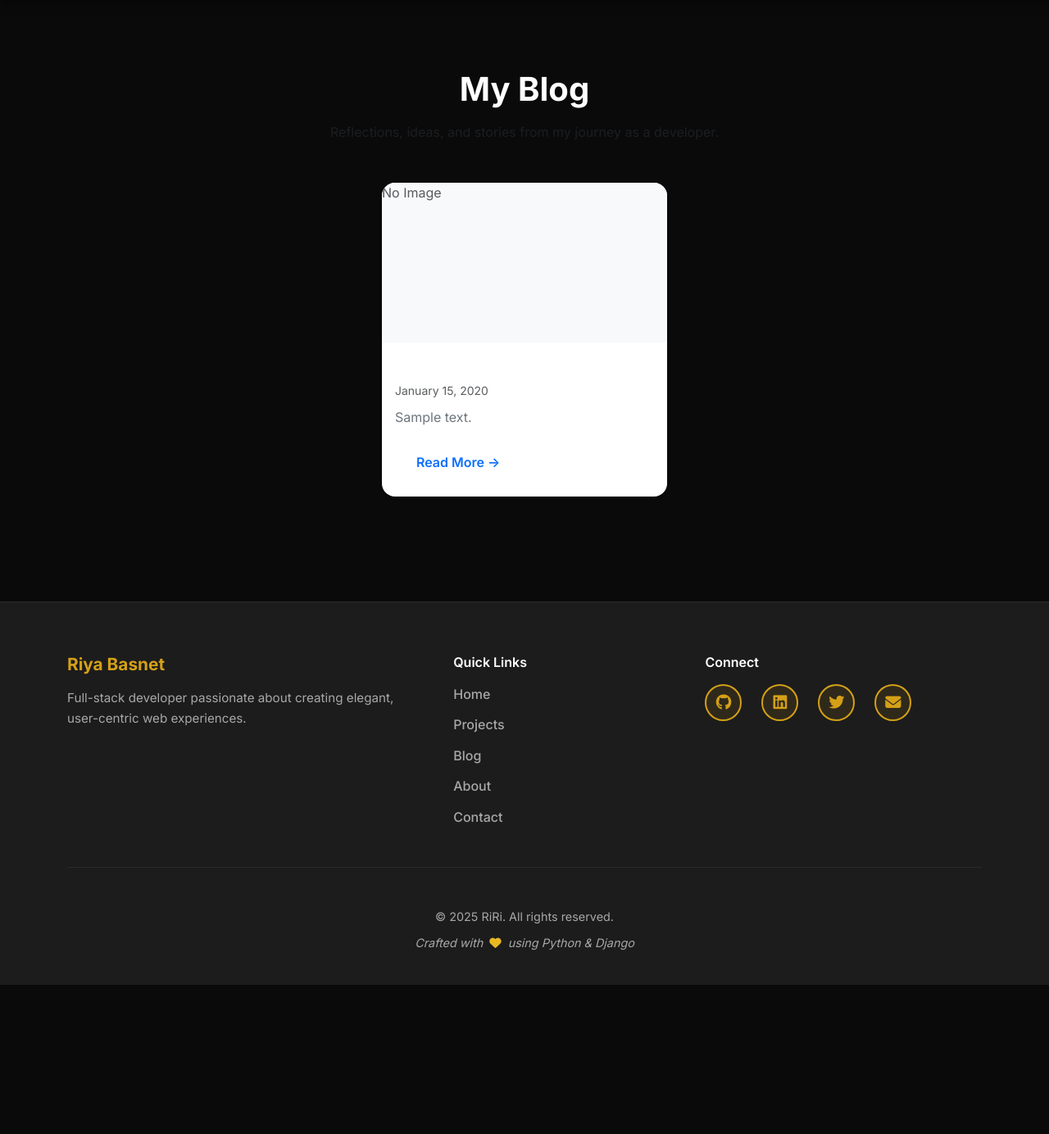
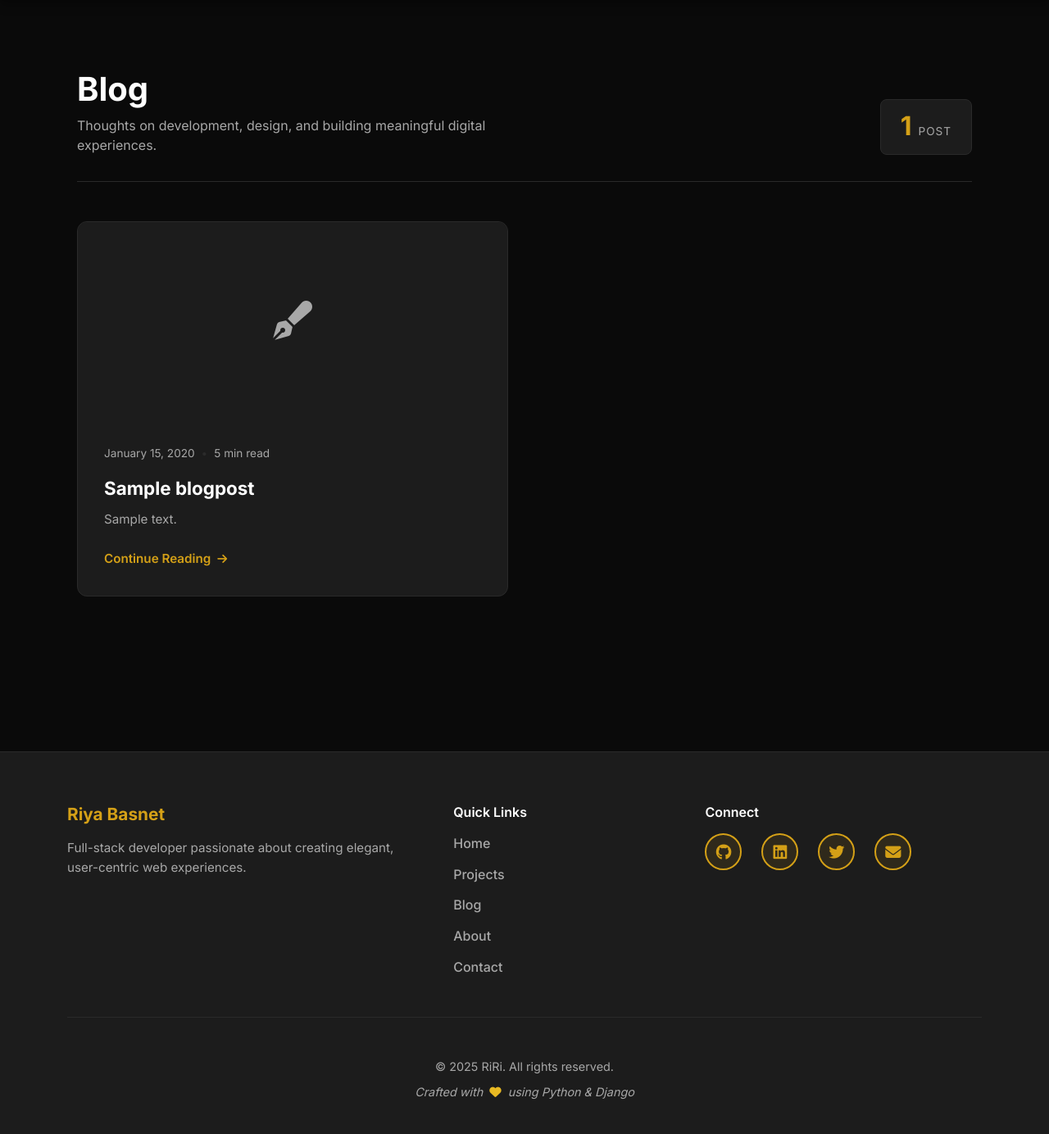
Before and after one commit to riya9818/Personal-Portfolio, a Django app: page /blog/ in a window 1280 px wide. Shown: the part 81-1465 px from the top of the page at 82% size. Before the commit the page ends 1283 px from the top, so only its background shows below. Run offline with Django 4.2, Linux system fonts and the light colour scheme; tables that the repository leaves empty hold one stand-in row (values such as "Sample post").

Commit message:
blog_list page updated

```diff
--- a/core/templates/core/blog_list.html
+++ b/core/templates/core/blog_list.html
@@ -1,58 +1,379 @@
 {% extends 'core/base.html' %}
 {% load static %}
 
-{% block title %}Blog - Riya Basnet{% endblock %}
+{% block title %}Blog | Wiwii - Thoughts & Insights{% endblock %}
 
 {% block content %}
-<section class="container py-5">
-  <div class="text-center mb-5">
-    <h1 class="fw-bold display-6">My Blog</h1>
-    <p class="text-muted">Reflections, ideas, and stories from my journey as a developer.</p>
-  </div>
 
-  <div class="row justify-content-center g-4">
-    {% for post in posts %}
-      <div class="col-md-6 col-lg-4 d-flex">
-        <div class="card shadow-sm border-0 rounded-4 w-100 h-100 blog-card overflow-hidden">
-          {% if post.cover_image %}
-            <div class="ratio ratio-16x9">
-              <img src="{{ post.cover_image.url }}" class="card-img-top object-fit-cover" alt="{{ post.title }}">
-            </div>
-          {% else %}
-            <div class="ratio ratio-16x9 bg-light d-flex align-items-center justify-content-center text-muted">
-              <span>No Image</span>
-            </div>
-          {% endif %}
-          <div class="card-body d-flex flex-column">
-            <h5 class="fw-semibold mb-2">{{ post.title }}</h5>
-            <p class="text-muted small mb-2">{{ post.created_at|date:"F j, Y" }}</p>
-            <p class="card-text text-secondary flex-grow-1">{{ post.content|truncatewords:25 }}</p>
-            <a href="{% url 'blog_detail' post.slug %}" class="btn btn-sm btn-outline-primary mt-auto align-self-start">
-              Read More →
-            </a>
-          </div>
+<!-- Blog List Section -->
+<section class="blog-list-section">
+  <div class="container">
+
+    <!-- Page Header -->
+    <div class="blog-header">
+      <div class="header-left">
+        <h1>Blog</h1>
+        <p class="header-subtitle">Thoughts on development, design, and building meaningful digital experiences.</p>
+      </div>
+      <div class="header-right">
+        <div class="post-count">
+          <span class="count-number">{{ posts|length }}</span>
+          <span class="count-label">Post{% if posts|length != 1 %}s{% endif %}</span>
         </div>
       </div>
-    {% empty %}
-      <p class="text-center text-muted">No blog posts yet. Check back soon!</p>
-    {% endfor %}
+    </div>
+
+    <!-- Blog Posts Grid -->
+    <div class="blog-grid">
+      {% for post in posts %}
+      <article class="blog-card">
+        <a href="{% url 'blog_detail' post.slug %}" class="blog-card-link">
+          <div class="blog-image-wrapper">
+            {% if post.cover_image %}
+            <img src="{{ post.cover_image.url }}" alt="{{ post.title }}" class="blog-image">
+            {% else %}
+            <div class="blog-image-placeholder">
+              <i class="fas fa-pen-fancy"></i>
+            </div>
+            {% endif %}
+            <div class="blog-overlay">
+              <span class="read-more-btn">Read Article</span>
+            </div>
+          </div>
+
+          <div class="blog-content">
+            <div class="blog-meta">
+              <time class="blog-date" datetime="{{ post.created_at|date:'Y-m-d' }}">
+                {{ post.created_at|date:"F j, Y" }}
+              </time>
+              <span class="blog-divider">•</span>
+              <span class="blog-read-time">5 min read</span>
+            </div>
+
+            <h2 class="blog-title">{{ post.title }}</h2>
+            <p class="blog-excerpt">{{ post.content|striptags|truncatewords:30 }}</p>
+
+            <span class="blog-read-link">
+              Continue Reading <i class="fas fa-arrow-right"></i>
+            </span>
+          </div>
+        </a>
+      </article>
+      {% empty %}
+      <div class="empty-state-blog">
+        <i class="fas fa-edit"></i>
+        <h3>No Posts Yet</h3>
+        <p>Stay tuned for insights, tutorials, and thoughts on development.</p>
+      </div>
+      {% endfor %}
+    </div>
+
   </div>
 </section>
 
 <style>
+/* ============================================
+   BLOG LIST PAGE STYLES
+   ============================================ */
+
+/* Blog List Section */
+.blog-list-section {
+  background-color: var(--dominant-bg);
+  padding: 3rem 0 5rem;
+  min-height: 100vh;
+}
+
+/* Page Header */
+.blog-header {
+  display: flex;
+  justify-content: space-between;
+  align-items: flex-end;
+  margin-bottom: 3rem;
+  padding-bottom: 2rem;
+  border-bottom: 1px solid var(--border-color);
+  gap: 2rem;
+}
+
+.header-left h1 {
+  font-size: 2.5rem;
+  font-weight: 700;
+  color: var(--primary-text);
+  margin-bottom: 0.5rem;
+}
+
+.header-subtitle {
+  font-size: 1rem;
+  color: var(--secondary-text);
+  line-height: 1.5;
+  max-width: 500px;
+  margin: 0;
+}
+
+.header-right {
+  flex-shrink: 0;
+}
+
+.post-count {
+  display: flex;
+  align-items: baseline;
+  gap: 0.5rem;
+  background-color: var(--secondary-bg);
+  padding: 1rem 1.5rem;
+  border-radius: 8px;
+  border: 1px solid var(--border-color);
+}
+
+.count-number {
+  font-size: 2rem;
+  font-weight: 700;
+  color: var(--accent-gold);
+  line-height: 1;
+}
+
+.count-label {
+  font-size: 0.85rem;
+  color: var(--secondary-text);
+  text-transform: uppercase;
+  letter-spacing: 1px;
+}
+
+/* Blog Grid */
+.blog-grid {
+  display: grid;
+  grid-template-columns: repeat(auto-fill, minmax(350px, 1fr));
+  gap: 2.5rem;
+}
+
+/* Blog Card */
 .blog-card {
-  transition: all 0.25s ease-in-out;
-  cursor: pointer;
+  background-color: var(--secondary-bg);
+  border-radius: 12px;
+  overflow: hidden;
+  border: 1px solid var(--border-color);
+  transition: all 0.4s cubic-bezier(0.4, 0, 0.2, 1);
+  height: 100%;
+  display: flex;
+  flex-direction: column;
 }
+
 .blog-card:hover {
-  transform: translateY(-6px);
-  box-shadow: 0 10px 25px rgba(0,0,0,0.08);
+  transform: translateY(-12px);
+  border-color: var(--accent-gold);
+  box-shadow: 0 20px 40px rgba(212, 160, 23, 0.15);
 }
-.blog-card img {
-  transition: transform 0.4s ease;
+
+.blog-card-link {
+  text-decoration: none;
+  color: inherit;
+  display: flex;
+  flex-direction: column;
+  height: 100%;
 }
-.blog-card:hover img {
+
+/* Blog Image */
+.blog-image-wrapper {
+  position: relative;
+  height: 240px;
+  overflow: hidden;
+  background: linear-gradient(135deg, rgba(10, 10, 10, 0.9), rgba(28, 28, 28, 0.9));
+}
+
+.blog-image {
+  width: 100%;
+  height: 100%;
+  object-fit: cover;
+  filter: grayscale(100%);
+  transition: all 0.4s ease;
+}
+
+.blog-card:hover .blog-image {
+  filter: grayscale(0%);
   transform: scale(1.05);
 }
+
+.blog-image-placeholder {
+  width: 100%;
+  height: 100%;
+  display: flex;
+  align-items: center;
+  justify-content: center;
+  background-color: var(--secondary-bg);
+  color: var(--secondary-text);
+  font-size: 3rem;
+}
+
+/* Blog Overlay */
+.blog-overlay {
+  position: absolute;
+  top: 0;
+  left: 0;
+  width: 100%;
+  height: 100%;
+  background: rgba(0, 0, 0, 0.7);
+  display: flex;
+  align-items: center;
+  justify-content: center;
+  opacity: 0;
+  transition: opacity 0.3s ease;
+}
+
+.blog-card:hover .blog-overlay {
+  opacity: 1;
+}
+
+.read-more-btn {
+  background-color: var(--accent-gold);
+  color: var(--dominant-bg);
+  padding: 0.75rem 1.5rem;
+  border-radius: 6px;
+  font-weight: 600;
+  font-size: 0.95rem;
+}
+
+/* Blog Content */
+.blog-content {
+  padding: 2rem;
+  flex-grow: 1;
+  display: flex;
+  flex-direction: column;
+}
+
+.blog-meta {
+  display: flex;
+  align-items: center;
+  gap: 0.5rem;
+  margin-bottom: 1rem;
+  font-size: 0.85rem;
+  color: var(--secondary-text);
+}
+
+.blog-date {
+  color: var(--secondary-text);
+}
+
+.blog-divider {
+  color: var(--border-color);
+}
+
+.blog-read-time {
+  color: var(--secondary-text);
+}
+
+.blog-title {
+  font-size: 1.4rem;
+  font-weight: 700;
+  color: var(--primary-text);
+  margin-bottom: 0.75rem;
+  line-height: 1.3;
+  transition: color 0.3s ease;
+}
+
+.blog-card:hover .blog-title {
+  color: var(--accent-gold);
+}
+
+.blog-excerpt {
+  color: var(--secondary-text);
+  font-size: 0.95rem;
+  line-height: 1.6;
+  margin-bottom: 1.5rem;
+  flex-grow: 1;
+}
+
+.blog-read-link {
+  color: var(--accent-gold);
+  font-weight: 600;
+  font-size: 0.95rem;
+  display: inline-flex;
+  align-items: center;
+  gap: 0.5rem;
+  transition: all 0.3s ease;
+  margin-top: auto;
+}
+
+.blog-card:hover .blog-read-link {
+  color: #E8B923;
+  transform: translateX(6px);
+}
+
+.blog-read-link i {
+  font-size: 0.85rem;
+  transition: transform 0.3s ease;
+}
+
+.blog-card:hover .blog-read-link i {
+  transform: translateX(4px);
+}
+
+/* Empty State */
+.empty-state-blog {
+  grid-column: 1 / -1;
+  text-align: center;
+  padding: 5rem 2rem;
+  color: var(--secondary-text);
+}
+
+.empty-state-blog i {
+  font-size: 4rem;
+  color: var(--secondary-text);
+  margin-bottom: 1.5rem;
+  opacity: 0.5;
+}
+
+.empty-state-blog h3 {
+  font-size: 1.8rem;
+  color: var(--primary-text);
+  margin-bottom: 0.75rem;
+}
+
+.empty-state-blog p {
+  font-size: 1rem;
+  color: var(--secondary-text);
+}
+
+/* Responsive Design */
+@media (max-width: 768px) {
+  .blog-header {
+    flex-direction: column;
+    align-items: flex-start;
+  }
+
+  .header-left h1 {
+    font-size: 2rem;
+  }
+
+  .header-subtitle {
+    font-size: 0.95rem;
+  }
+
+  .post-count {
+    width: 100%;
+    justify-content: center;
+  }
+
+  .blog-grid {
+    grid-template-columns: 1fr;
+    gap: 2rem;
+  }
+
+  .blog-content {
+    padding: 1.5rem;
+  }
+}
+
+@media (max-width: 480px) {
+  .header-left h1 {
+    font-size: 1.8rem;
+  }
+
+  .blog-image-wrapper {
+    height: 200px;
+  }
+
+  .count-number {
+    font-size: 1.5rem;
+  }
+}
 </style>
+
 {% endblock %}
```
